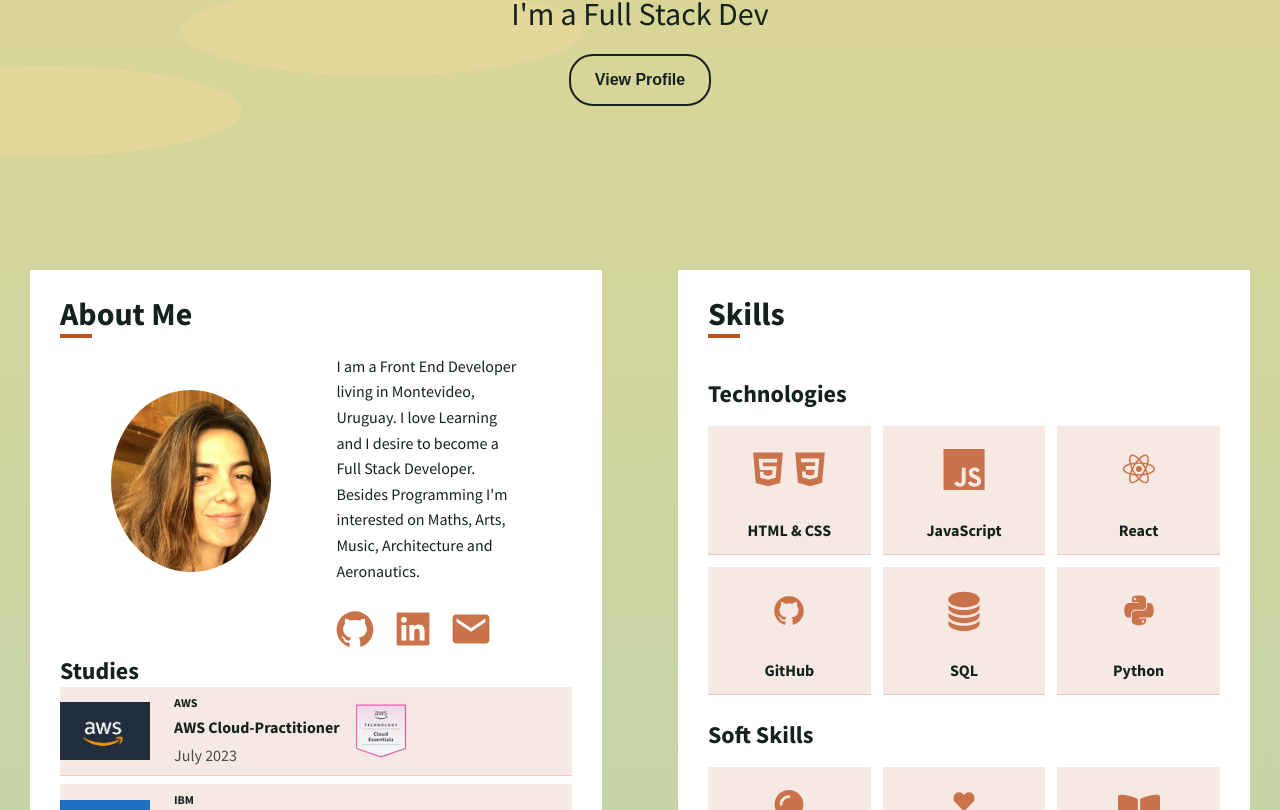
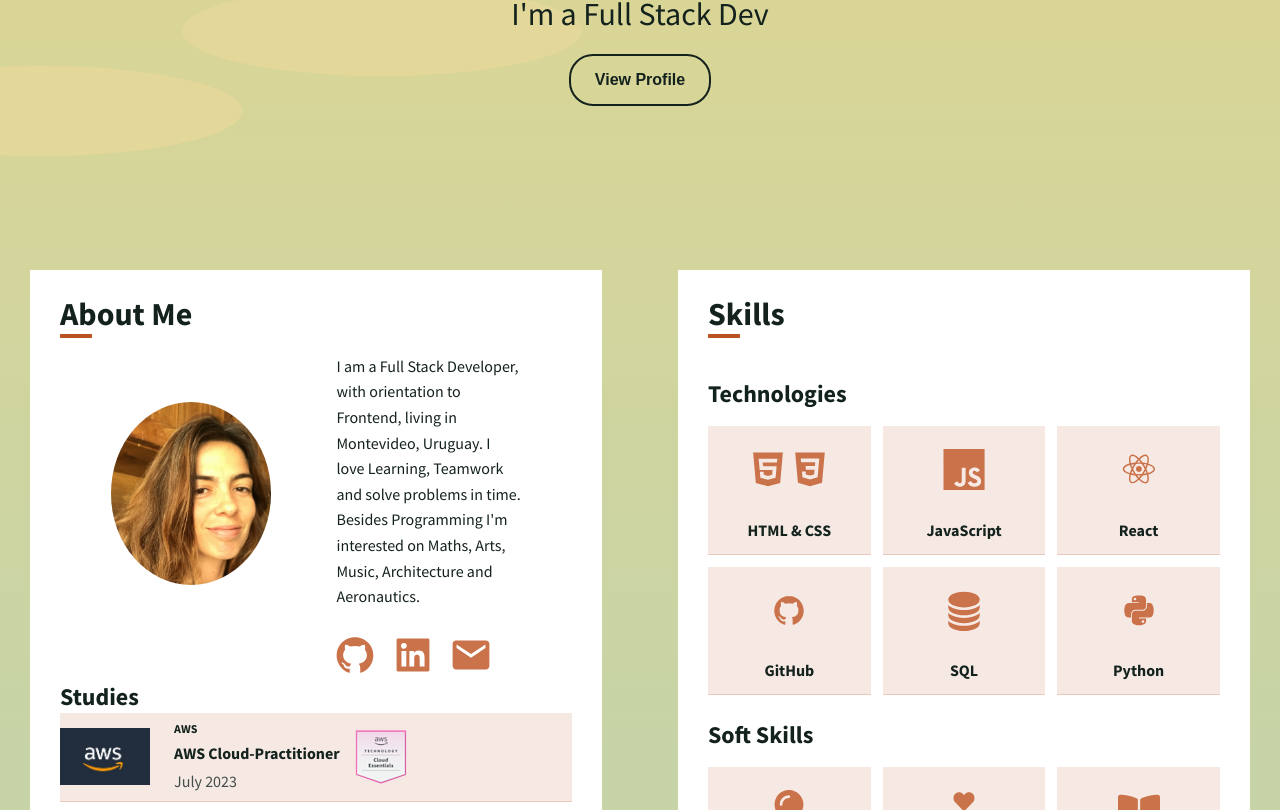
Before and after one commit to Michellefsd/my-PORTFOLIO, a React (Create React App) app: page / in a window 1280 px wide. Shown: the part 443-1253 px from the top of the page. Built offline with nearby package versions, Linux system fonts and the light colour scheme.

Commit message:
Fixing details full stack dev

```diff
--- a/src/components/pages/AboutMe.jsx
+++ b/src/components/pages/AboutMe.jsx
@@ -20,8 +20,8 @@ const AboutMe = forwardRef((props, ref ) => {
           <div className='img__div'>
             <img className='img' src={image} alt="My Face"></img>
           </div>
-          <p>I am a Front End Developer living in Montevideo, Uruguay.
-            I love Learning and I desire to become a Full Stack Developer.
+          <p>I am a Full Stack Developer, with orientation to Frontend, living in Montevideo, Uruguay.
+            I love Learning, Teamwork and solve problems in time.
             Besides Programming I'm interested on Maths, Arts, Music,
             Architecture and Aeronautics.
           </p>
```
